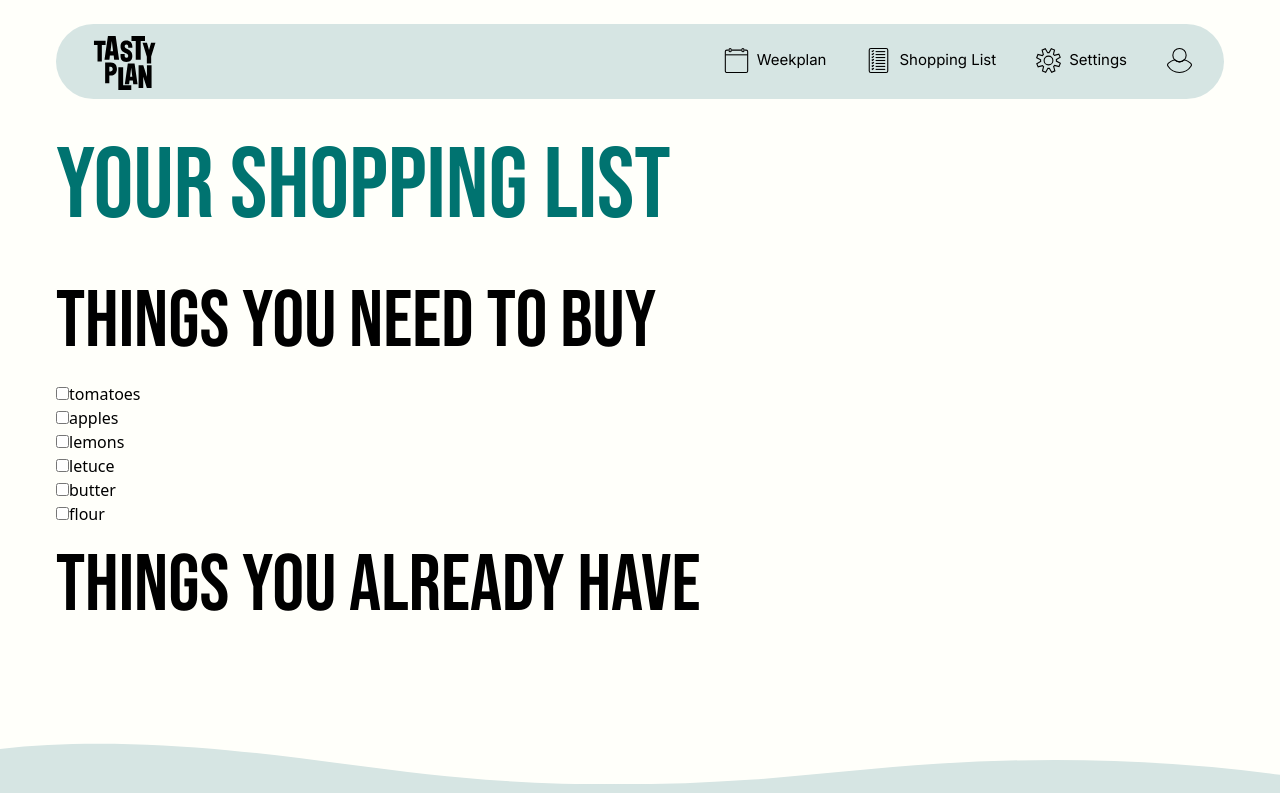
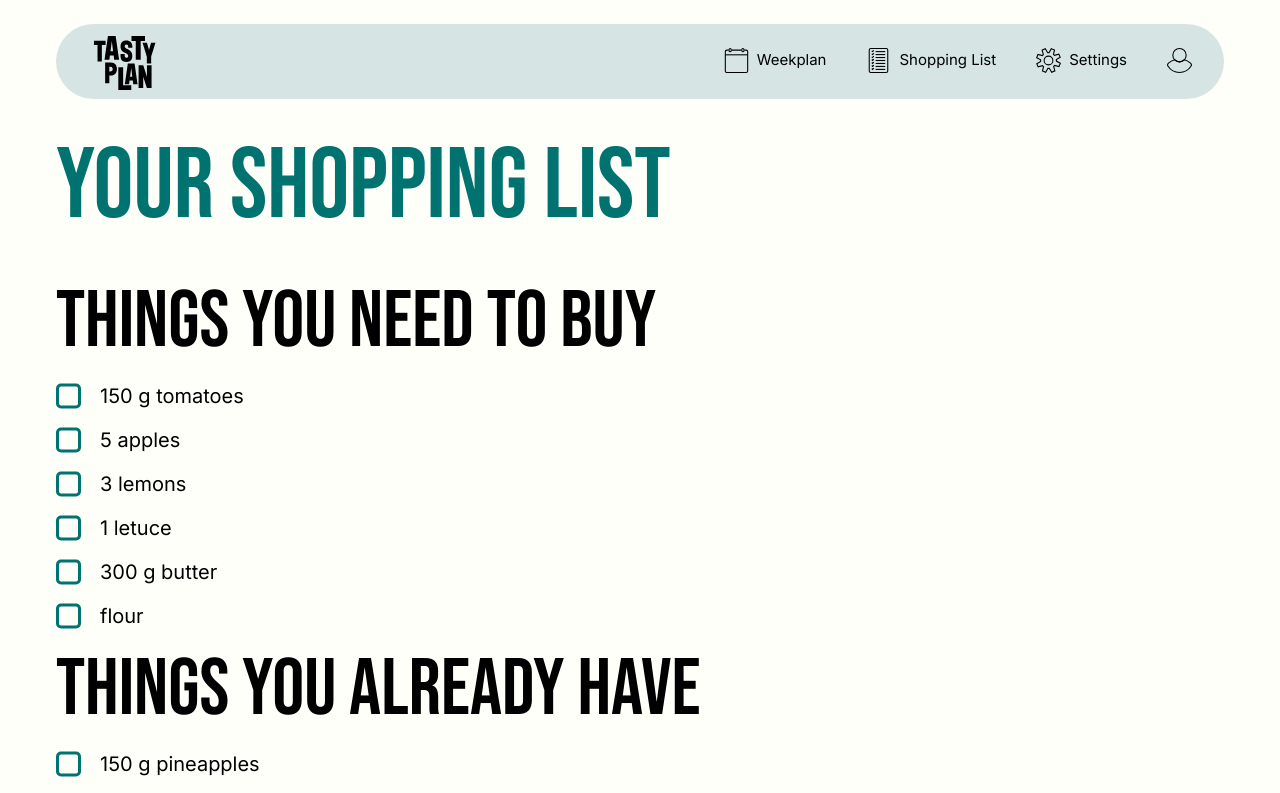
Before and after one commit to fichtnerma/Tastyplan, a Next.js app in the folder frontend/: page /shoppingList in a window 1280 px wide. Shown: the top 793 px of the page. Built offline with nearby package versions, Linux system fonts and the light colour scheme.

Commit message:
FEAT: add custom checkbox

```diff
--- /dev/null
+++ b/frontend/src/components/FormInputs/Checkbox.module.scss
@@ -0,0 +1,65 @@
+.checkboxContainer {
+    input {
+        position: absolute;
+        opacity: 0;
+        height: 0;
+        width: 0;
+
+        &:checked + label::after {
+            opacity: 1;
+        }
+
+        &:checked + label::before {
+            background-color: var(--green-dark);
+        }
+    }
+
+    label {
+        position: relative;
+        display: block;
+        font-family: var(--font-inter);
+        font-size: 1.25rem; /* 20px */
+        line-height: 1.75rem; /* 28px */
+        font-style: normal;
+        width: fit-content;
+        padding-left: 2.75rem;
+        cursor: pointer;
+
+        &::before {
+            content: '';
+            position: absolute;
+            top: 50%;
+            transform: translateY(-50%);
+            left: 0;
+            display: block;
+            width: 25px;
+            height: 25px;
+            background-color: var(--white);
+            border: 3px solid var(--green-dark);
+            border-radius: 5px;
+
+            &::before {
+                background-color: var(--green-light);
+            }
+        }
+
+        &:hover {
+            &::before {
+                background-color: var(--green-light);
+            }
+        }
+
+        &::after {
+            content: '';
+            position: absolute;
+            left: 9px;
+            top: 5px;
+            width: 8px;
+            height: 15px;
+            border: solid var(--white);
+            border-width: 0 3px 3px 0;
+            transform: rotate(45deg);
+            opacity: 0;
+        }
+    }
+}
--- a/frontend/src/components/FormInputs/Checkbox.tsx
+++ b/frontend/src/components/FormInputs/Checkbox.tsx
@@ -1,15 +1,15 @@
+import styles from './Checkbox.module.scss';
+
 type CheckboxProps = {
     label: string;
 };
 
 function Checkbox({ label }: CheckboxProps) {
     return (
-        <>
-            <label htmlFor={label}>
-                <input type="checkbox" name={label} />
-                {label}
-            </label>
-        </>
+        <div className={styles.checkboxContainer}>
+            <input type="checkbox" name={label} id={label} />
+            <label htmlFor={label}>{label}</label>
+        </div>
     );
 }
 
--- a/frontend/src/components/ShoppingList/ShoppingList.tsx
+++ b/frontend/src/components/ShoppingList/ShoppingList.tsx
@@ -1,20 +1,24 @@
-import Checkbox from '@components/FormInputs/CheckBox';
+import Checkbox from '@components/FormInputs/Checkbox';
 import { Ingredient } from 'src/types/types';
 
 type ShoppingListProps = {
     ingredients: Ingredient[];
 };
 
-function IngredientsCheckboxList({ ingredients }: ShoppingListProps) {
+function ShoppingList({ ingredients }: ShoppingListProps) {
     return (
         <ul>
             {ingredients.map((ingredient) => (
-                <li key={ingredient.ingredient.name}>
-                    <Checkbox label={ingredient.ingredient.name} />
+                <li key={ingredient.ingredient.name} className="mb-4 last:mb-0">
+                    <Checkbox
+                        label={`${ingredient.quantity !== 0 ? ingredient.quantity : ''} ${ingredient.unit} ${
+                            ingredient.ingredient.name
+                        }`}
+                    />
                 </li>
             ))}
         </ul>
     );
 }
 
-export default IngredientsCheckboxList;
+export default ShoppingList;
--- a/frontend/src/pages/shoppingList/index.tsx
+++ b/frontend/src/pages/shoppingList/index.tsx
@@ -1,9 +1,42 @@
 import ShoppingList from '@components/ShoppingList/ShoppingList';
 import { Ingredient } from 'src/types/types';
 
-const ingredientsDummy: Ingredient[] = [
+const ingredientsDummy1: Ingredient[] = [
     {
         ingredient: { name: 'tomatoes' },
+        quantity: 150,
+        unit: 'g',
+    },
+    {
+        ingredient: { name: 'apples' },
+        quantity: 5,
+        unit: '',
+    },
+    {
+        ingredient: { name: 'lemons' },
+        quantity: 3,
+        unit: '',
+    },
+    {
+        ingredient: { name: 'letuce' },
+        quantity: 1,
+        unit: '',
+    },
+    {
+        ingredient: { name: 'butter' },
+        quantity: 300,
+        unit: 'g',
+    },
+    {
+        ingredient: { name: 'flour' },
+        quantity: 0,
+        unit: '',
+    },
+];
+
+const ingredientsDummy2: Ingredient[] = [
+    {
+        ingredient: { name: 'pineapples' },
         quantity: 150,
         unit: 'g',
     },
@@ -39,8 +72,9 @@ function ShoppingListPage() {
         <div>
             <h1 className="h1-green">Your shopping list</h1>
             <h2>Things you need to buy</h2>
-            <ShoppingList ingredients={ingredientsDummy} />
+            <ShoppingList ingredients={ingredientsDummy1} />
             <h2>Things you already have</h2>
+            <ShoppingList ingredients={ingredientsDummy2} />
         </div>
     );
 }
```
